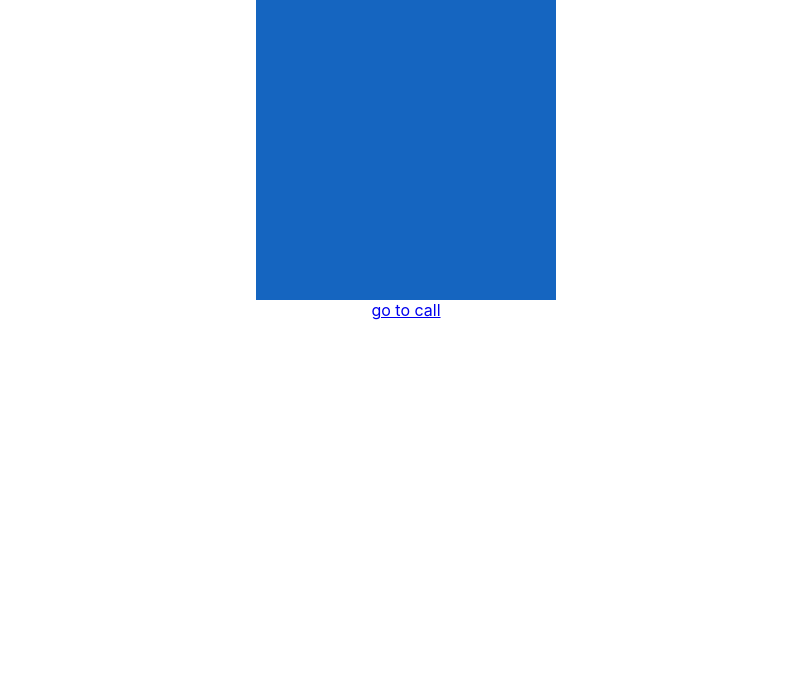
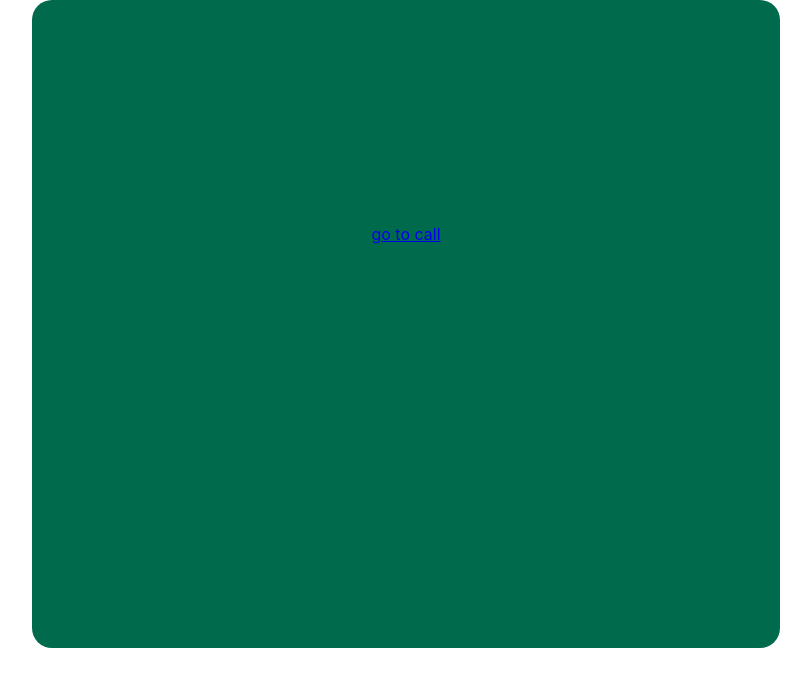
Before and after one commit to daniel-raad/azure-test-app, a React (Create React App) app: page / in a window 1280 px wide. Shown: the top 686 px of the page, without its empty margins (234-1045 px from the left). Built offline with nearby package versions, Linux system fonts and the light colour scheme.

Commit message:
added-box

```diff
--- a/src/App.js
+++ b/src/App.js
@@ -10,15 +10,15 @@ function App() {
       <Box
       sx={{
         width: 300,
-        height: 300,
-        backgroundColor: 'primary.dark',
-        '&:hover': {
-          backgroundColor: 'primary.main',
-          opacity: [0.9, 0.8, 0.7],
-        },
+        height: 200,
+        backgroundColor: '#006A4D',
+        borderRadius: 5,
+        padding: 28,
       }}
-    />
+
+    >
       <a href='https://mlgsapplication.azurewebsites.net/?groupId=842c1560-7174-11ed-8d50-85d682ce954a'>go to call</a>
+    </Box>
     </div>
   );
 }
```
